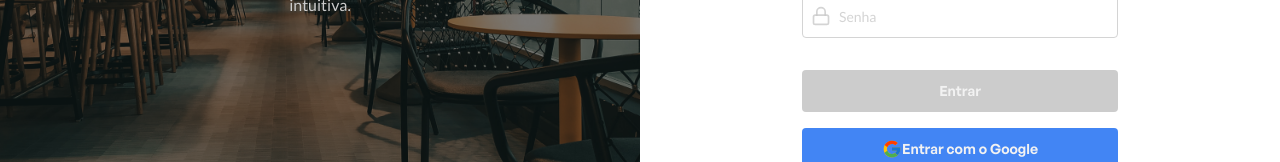
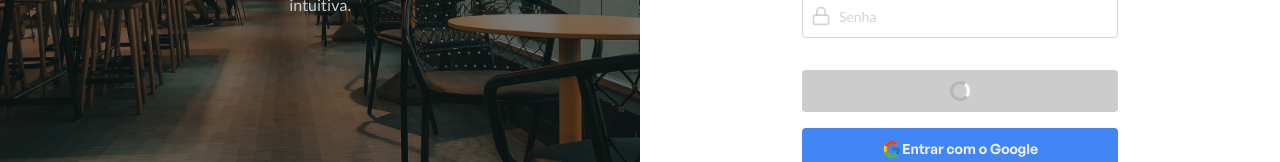
Before and after one commit to styler101/liverestaurant-frontend, a React (Vite) app: page / in a window 1280 px wide. Shown: the part 424-586 px from the top of the page. Built offline with nearby package versions, Linux system fonts and the light colour scheme.

Commit message:
feat: add loading on button

```diff
--- a/package.json
+++ b/package.json
@@ -15,6 +15,7 @@
     "react-dom": "^18.2.0",
     "react-hook-form": "^7.39.4",
     "react-icons": "^4.6.0",
+    "react-router-dom": "^6.4.3",
     "semantic-ui-css": "^2.5.0",
     "semantic-ui-react": "^2.1.3",
     "styled-components": "^5.3.6",
@@ -24,6 +25,7 @@
   "devDependencies": {
     "@types/react": "^18.0.24",
     "@types/react-dom": "^18.0.8",
+    "@types/react-router-dom": "^5.3.3",
     "@types/styled-components": "^5.1.26",
     "@typescript-eslint/eslint-plugin": "^5.0.0",
     "@vitejs/plugin-react": "^2.2.0",
--- a/src/components/Form/Button/index.tsx
+++ b/src/components/Form/Button/index.tsx
@@ -7,7 +7,9 @@ export const Button = (props: ButtonProps) => {
   return (
     <S.Container
       color={color}
-      disabled={disabled}>
+      disabled={disabled}
+
+      >
       {children}
     </S.Container>
   )
--- a/src/components/Form/Button/interfaces.ts
+++ b/src/components/Form/Button/interfaces.ts
@@ -6,4 +6,5 @@ export interface ButtonProps extends React.ButtonHTMLAttributes<HTMLButtonElemen
   icon?: React.ComponentType<IconBaseProps>
   color: string
   disabled?: boolean
+  loading?: boolean
 }
--- /dev/null
+++ b/src/components/Spinner/animations/index.ts
@@ -0,0 +1,12 @@
+import { keyframes } from 'styled-components'
+
+export const Rotation = keyframes`
+
+ to{
+  transform: rotate(360deg);
+ }
+
+ from{
+  transform: rotate(0deg);
+ }
+`
--- /dev/null
+++ b/src/components/Spinner/index.tsx
@@ -0,0 +1,11 @@
+import React from 'react'
+import { SpinnerProps } from './interfaces'
+import * as S from './styles'
+
+export function Spinner(props: SpinnerProps) {
+  return (
+    <S.Container {...props}>
+        <div/>
+    </S.Container>
+  )
+}
--- /dev/null
+++ b/src/components/Spinner/interfaces/index.ts
@@ -0,0 +1,4 @@
+export interface SpinnerProps {
+  width?: number
+  height?: number
+}
--- /dev/null
+++ b/src/components/Spinner/styles.ts
@@ -0,0 +1,23 @@
+import styled from 'styled-components'
+import * as Animations from './animations'
+
+interface ContainerProps {
+  width?: number
+  height?: number
+}
+export const Container = styled.div<ContainerProps>`
+  display:flex;
+  align-items: center;
+  justify-content: center;
+ div{
+  width: ${(props) => props.width}px;
+  height: ${(props) => props.height}px;
+  border: 3px solid rgba(180,180,180);
+  border-radius: 50%;
+  border-left-color: #fff;
+  animation: ${Animations.Rotation} 1s linear infinite;
+ }
+
+
+
+`
--- /dev/null
+++ b/src/features/SignIn/schema/index.ts
@@ -0,0 +1,10 @@
+import * as yup from 'yup'
+
+const schema = () => {
+  return yup.object({
+    email: yup.string().required('Email é obrigatório').email('Por favor informe um email válido!'),
+    password: yup.string().required('Senha é obrigatório')
+  }).required()
+}
+
+export default schema
--- a/src/features/SignIn/ui/index.tsx
+++ b/src/features/SignIn/ui/index.tsx
@@ -5,10 +5,11 @@ import * as Fi from 'react-icons/fi'
 import * as Fc from 'react-icons/fc'
 
 import { Input, Button } from '../../../components/Form'
+import { Spinner } from '../../../components/Spinner'
 
-import { FormValues } from './interfaces'
+import { FormValues } from '../interfaces'
 
-import schema from './schema'
+import schema from '../schema'
 
 import logo from '../../../assets/images/svg/ilustra.svg'
 import wrapper from '../../../assets/images/img/wrapper.jpg'
@@ -24,8 +25,7 @@ export const Ui = () => {
     }
   })
 
-  console.log()
-  console.log()
+  const isLoading = true
   const onSubmit = (data: FormValues) => console.log(data)
   return (
     <S.Container>
@@ -67,17 +67,16 @@ export const Ui = () => {
           color='#FF5A5F'
           disabled={!isValid}
           >
-          <S.ButtonLabel>Entrar</S.ButtonLabel>
+            {isLoading ? <Spinner width={20} height={20}/> : (<S.ButtonLabel>Entrar</S.ButtonLabel>)}
 
           </Button>
-        <Button color='#4285F4' >
+      </S.Form>
+      <Button color='#4285F4' >
           <S.EntrerWithGoogle>
             <Fc.FcGoogle size={20}/>
               <p>Entrar com o Google</p>
           </S.EntrerWithGoogle>
          </Button>
-      </S.Form>
-
       </S.RightContent>
 
     </S.Container>
--- a/src/features/SignIn/ui/schema/index.ts
+++ /dev/null
@@ -1,10 +0,0 @@
-import * as yup from 'yup'
-
-const schema = () => {
-  return yup.object({
-    email: yup.string().required('Email é Obrigatório').email('Por favor informe um email válido!'),
-    password: yup.string().required('Senha é Obrigatório').min(5, 'O mínimo 5 caracteres')
-  }).required()
-}
-
-export default schema
--- a/src/features/SignIn/ui/styles.ts
+++ b/src/features/SignIn/ui/styles.ts
@@ -9,6 +9,11 @@ export const Container = styled.div`
  justify-content: center;
  margin: 0;
  overflow-y: hidden;
+
+ button{
+  max-width:316px;
+
+ }
 `
 
 export const LeftContent = styled.div`
```
Also changed, not shown: src/features/SignIn/interfaces/index.ts (renamed from src/features/SignIn/ui/interfaces/index.ts), 1 other file (tests, documents, lock files or other folders).
